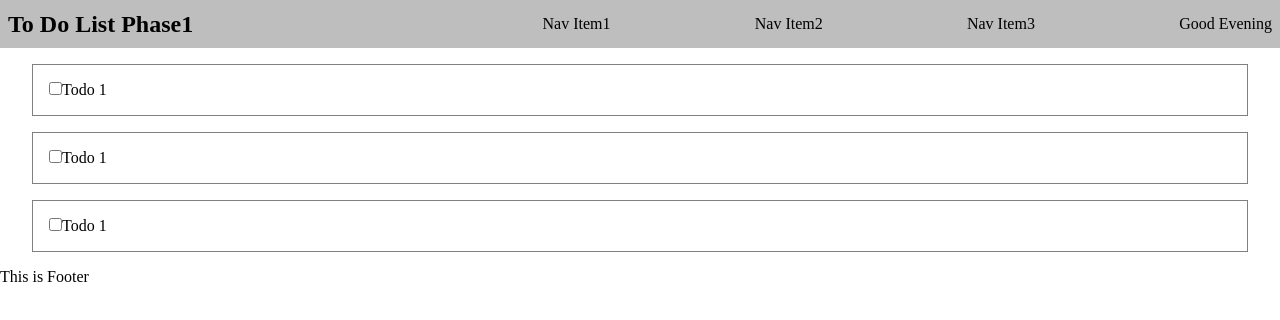
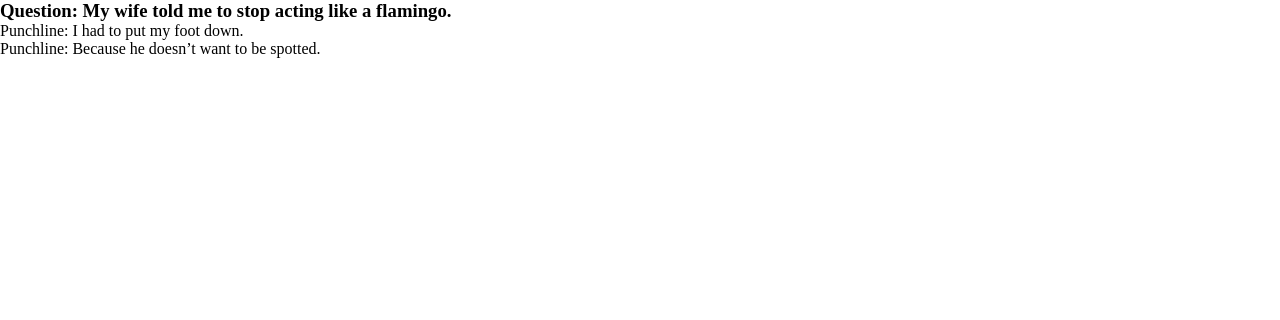
Before and after one commit to jhpp114/Front_End_CSS, a React (Create React App) app in the folder reactTutorial/my-app/: page / in a window 1280 px wide. Shown: the top 320 px of the page. Built offline with nearby package versions, Linux system fonts and the light colour scheme.

Commit message:
react prop basic

```diff
--- a/reactTutorial/my-app/src/App.css
+++ b/reactTutorial/my-app/src/App.css
@@ -39,6 +39,11 @@
 
 .todo_Container > li {
   margin: 1rem;
-  border: 1px solid gray;
+  border-bottom: 1px solid gray;
   padding: 1rem;
 }
+
+.todo_Container > li > input {
+  margin-right: 0.5rem;
+  cursor: pointer;
+}
--- a/reactTutorial/my-app/src/MyApp.js
+++ b/reactTutorial/my-app/src/MyApp.js
@@ -2,13 +2,17 @@ import React from 'react'
 import Header from './components/header/Header'
 import Main from './components/main/TodoList'
 import Footer from './components/footer/Footer'
-
+// some practices
+import ContactInfo from './components/Side/ContactInfo'
+import JokeContainer from './components/Joke/JokeContainer'
 const MyApp = () => {
     return (
         <div>
-            <Header/>
+            {/* <Header/>
             <Main/>
-            <Footer/>
+            <Footer/> */}
+            {/* <ContactInfo/> */}
+            <JokeContainer/>
         </div>
     )
 }
--- /dev/null
+++ b/reactTutorial/my-app/src/components/Joke/Joke.js
@@ -0,0 +1,23 @@
+import React from 'react'
+
+const Joke = (props) => {
+    console.log(props.joke);
+    let question = '';
+    let punchline = ``;
+    if (props.joke.question.length === 0) {
+        question = ``;
+        punchline = `Punchline: ${props.joke.punchline}`;
+    } else {
+        question = `Question: ${props.joke.question}`
+        punchline = `Punchline: ${props.joke.punchline}`;
+    }
+    return (
+        <ul>
+            <li>
+                <h3>{question}</h3>
+                <p>{punchline}</p>
+            </li>
+        </ul>
+    )
+}
+export default Joke
--- /dev/null
+++ b/reactTutorial/my-app/src/components/Joke/JokeContainer.js
@@ -0,0 +1,24 @@
+import React from 'react'
+import Joke from './Joke'
+
+const JokeContainer = () => {
+    return (
+        <div>
+            <Joke
+                joke= {{
+                    question: "My wife told me to stop acting like a flamingo."
+                ,   punchline: "I had to put my foot down."
+                }}
+            />
+
+            <Joke
+                joke= {{
+                    question:""
+                ,   punchline: "Because he doesn’t want to be spotted."
+                }}
+            />
+        </div>
+    )
+}
+
+export default JokeContainer
--- /dev/null
+++ b/reactTutorial/my-app/src/components/Side/ContactCard.js
@@ -0,0 +1,16 @@
+import React from 'react'
+
+const ContactCard = (props) => {
+    console.log(props);
+    console.log(props.contact.name);
+    return (
+        <div className="card_item">
+            <img src={props.contact.imgURL}/>
+            <h1>{props.contact.name}</h1>
+            <p>{props.contact.phone}</p>
+            <p>{props.contact.email}</p>
+        </div>
+    )
+}
+
+export default ContactCard
--- /dev/null
+++ b/reactTutorial/my-app/src/components/Side/ContactInfo.js
@@ -0,0 +1,27 @@
+import React from 'react'
+import ContactCard from './ContactCard'
+const ContactInfo = () => {
+     return (
+         <div className="contacts">
+             <ContactCard
+                contact = {{
+                    name: "Mr Cat1"
+                ,   imgURL: "http://placekitten.com/300/200"
+                ,   phone: "123-321-3211"
+                ,   email: "abc@goo.com"
+                }}
+            />
+            <ContactCard
+                contact = {{
+                    name: "Mr Cat2"
+                ,   imgURL: "http://placekitten.com/400/300"
+                ,   phone: "123-123-1234"
+                ,   email: "abc@abc.com"
+                }}
+            />
+
+         </div>
+     )
+ }
+
+ export default ContactInfo;
--- a/reactTutorial/my-app/src/components/header/Header.js
+++ b/reactTutorial/my-app/src/components/header/Header.js
@@ -18,7 +18,7 @@ const Header = () => {
     }
     return (
         <nav className="navbar">
-            <h1>To Do List Phase1</h1>
+            <h1>To Do List Phase2</h1>
             <ul className="menu_contents">
                 <li>Nav Item1</li>
                 <li>Nav Item2</li>
```
